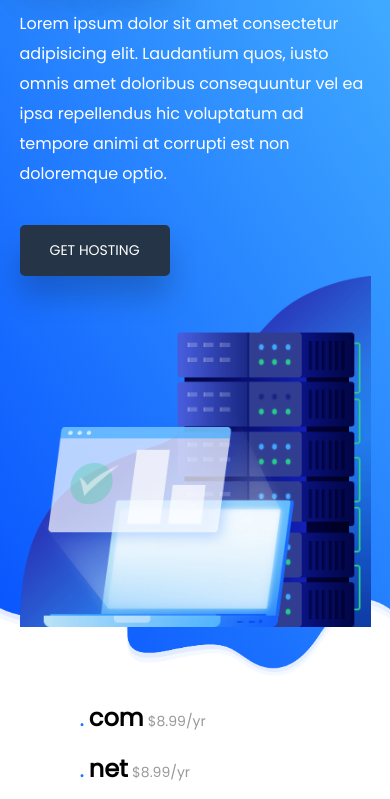
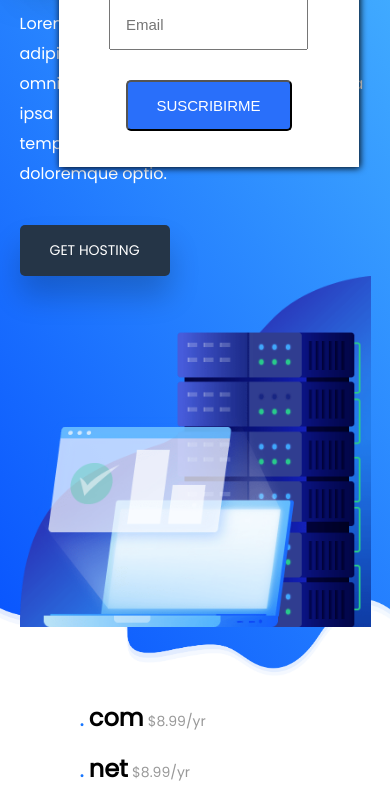
Before and after one commit to Steven10695/Hosting, a plain HTML site: page index.html in a window 390 px wide. Shown: the part 252-1051 px from the top of the page. Drawn offline with nearby package versions, Linux system fonts and the light colour scheme.

Commit message:
Terminado

```diff
--- a/estilos.css
+++ b/estilos.css
@@ -729,7 +729,7 @@ footer .redes i{
 
 .popup{
   position: fixed;
-  top: 20%;
+  top: 30%;
   left: 30%;
   width: 500px;
   height: 300px;
@@ -1037,4 +1037,11 @@ footer .redes i{
   .tab img {
     width: 100%;
   }
+
+  .popup {
+    top: 20%;
+    left: 15%;
+    width: 300px;
+    height: 250px;
 }
+}
--- a/script.js
+++ b/script.js
@@ -1,10 +1,10 @@
 $(document).ready(function(){
-/*
+
 $('.popup').delay(4000).fadeIn(500);
 $('.popup .cerrar').click(function(){
     $('.popup').fadeOut();
 })
-*/
+
 $('#tab-uno').addClass("active");
 $('#hosting-dos').fadeOut();
 $('#hosting-tres').fadeOut();
```
